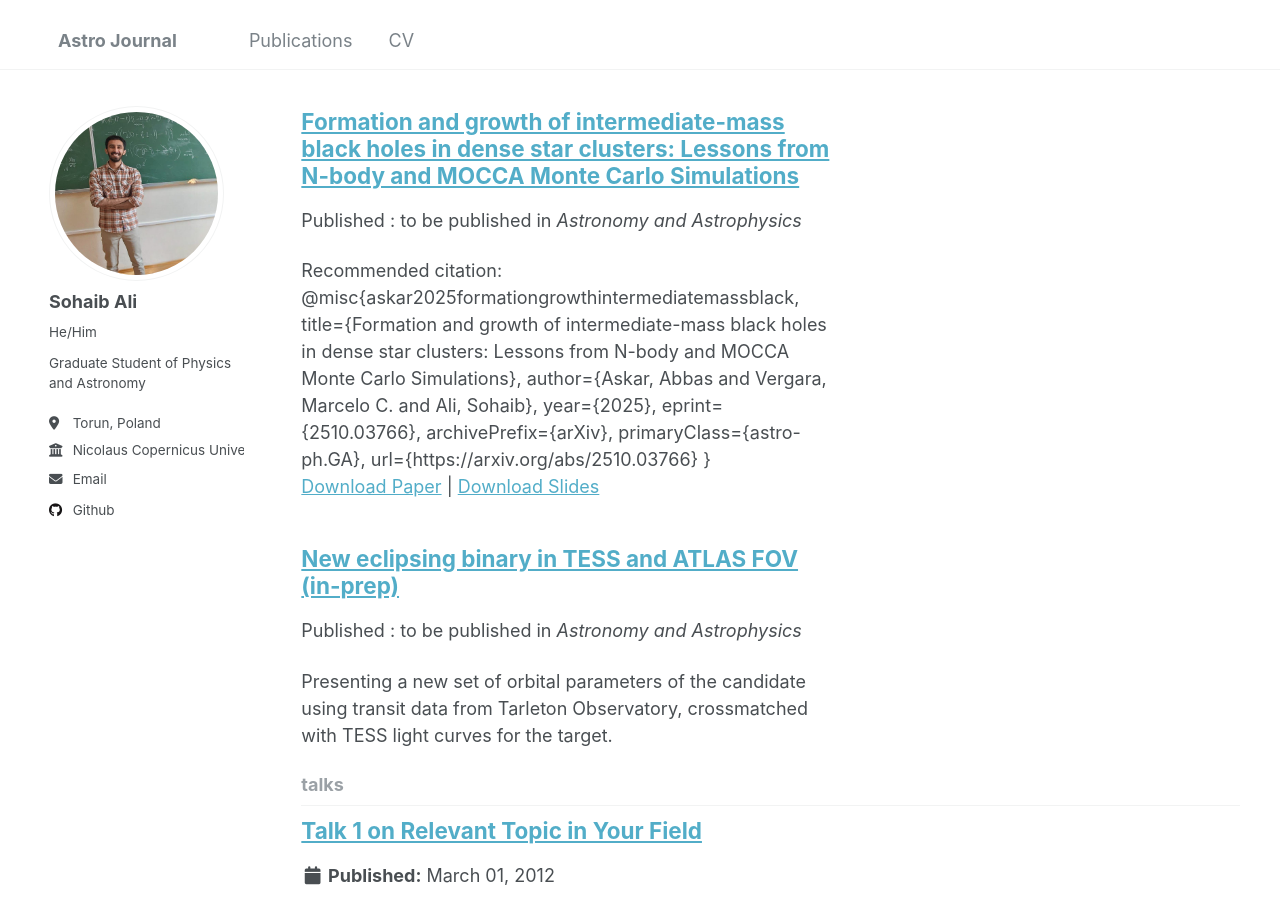
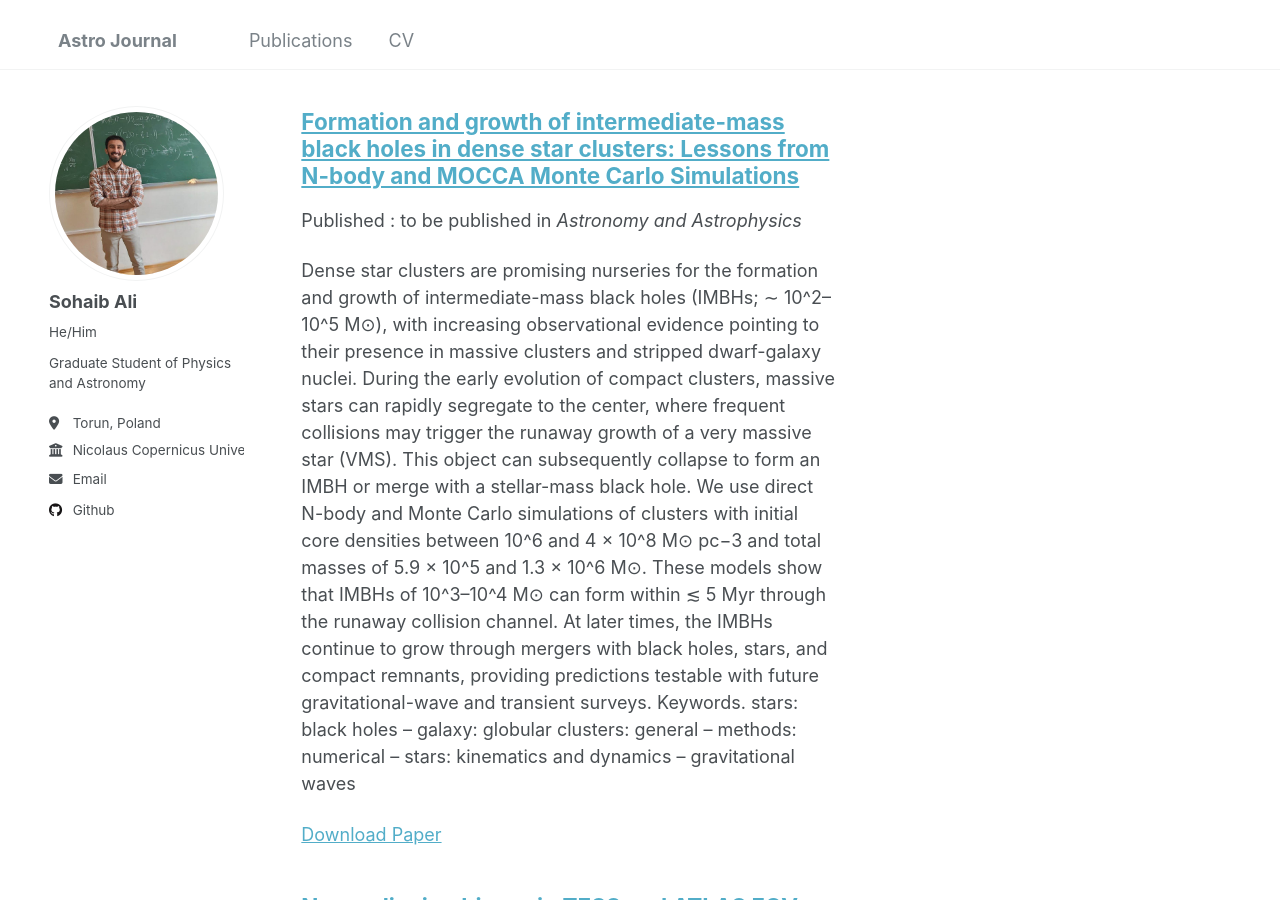
Before and after one commit to nebula-navigator/nebula-navigator.github.io, a Jekyll site: the page built from _pages/collection-archive.html, in a window 1280 px wide and 900 px high, scrolled down 1274 px. Built offline with Jekyll 4.4.1, drawn with Linux system fonts in a browser that asks for light colours.

Commit message:
Update imbh-clusters.md

```diff
--- a/_publications/imbh-clusters.md
+++ b/_publications/imbh-clusters.md
@@ -3,21 +3,12 @@ title: "Formation and growth of intermediate-mass black holes in dense star clus
 collection: publications
 category: conference proceedings
 permalink: https://arxiv.org/abs/2510.03766
-excerpt: ""
+excerpt:
 date: 2025-10-04
-venue: ""
-slidesurl: ""
+venue:
+slidesurl:
 paperurl: https://arxiv.org/abs/2510.03766
-citation: |
-  @misc{askar2025formationgrowthintermediatemassblack,
-    title={Formation and growth of intermediate-mass black holes in dense star clusters: Lessons from N-body and MOCCA Monte Carlo Simulations},
-    author={Askar, Abbas and Vergara, Marcelo C. and Ali, Sohaib},
-    year={2025},
-    eprint={2510.03766},
-    archivePrefix={arXiv},
-    primaryClass={astro-ph.GA},
-    url={https://arxiv.org/abs/2510.03766}
-  }
+
 ---
 
 
```
